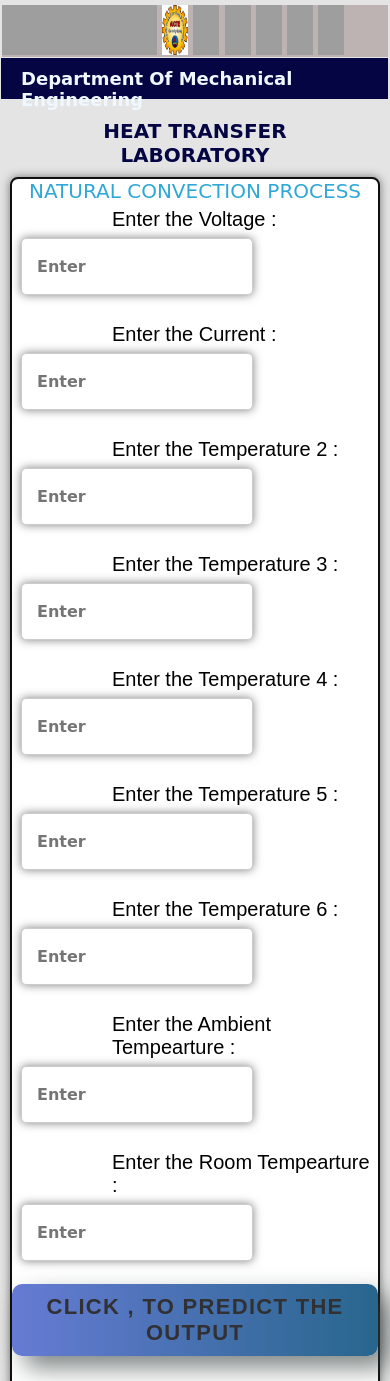
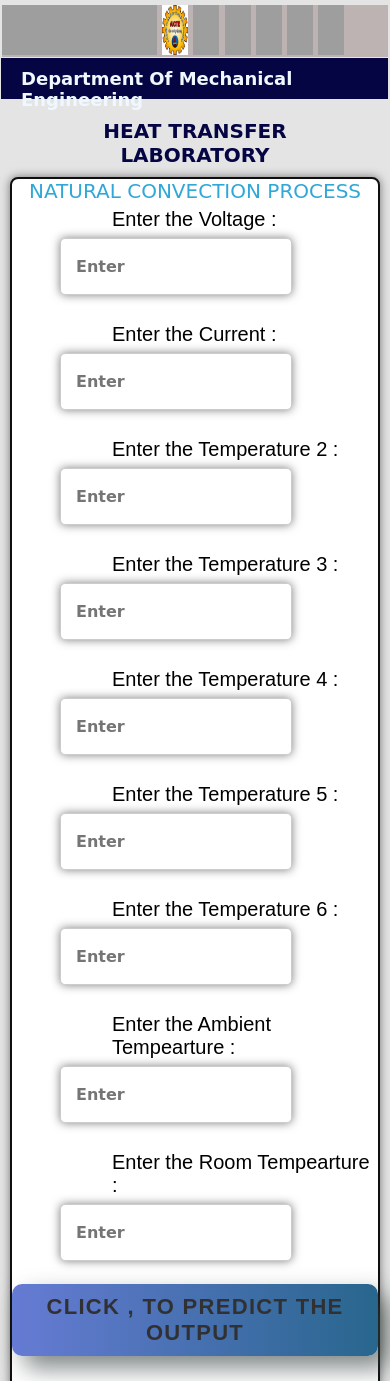
Before and after one commit to Syam916/majorproject, a Django app: page / in a window 390 px wide. Shown: the top 1381 px of the page. Run offline with Django 4.2, Linux system fonts and the light colour scheme; parts of the project's set-up code (start-up, migrations or seed data) failed here and were passed over; some web fonts are replaced; grey boxes are pictures that could not be loaded.

Commit message:
table done

```diff
--- a/static/styles/temp.css
+++ b/static/styles/temp.css
@@ -257,7 +257,7 @@ li a.active {
 
     .pic3{
         width: auto;
-        height: 1350px;
+        height: 1230px;
         border: 2px solid rgb(14, 15, 14);
         border-radius: 8px;
         background: white;
@@ -316,7 +316,7 @@ li a.active {
         flex-wrap: wrap;
         justify-content: space-between;
         margin: 2px 0 5px 0;
-        margin-left: 9px;
+        margin-left: 48px;
         height: 25px;
         width: 200px;
         outline: none;
@@ -349,9 +349,9 @@ li a.active {
         border: 1px solid  black;
         border-collapse: collapse;
         text-align: left;
-        padding: 5px;
+        padding: 2px;
         padding-left: 1px;
-        font-size:9px;
+        font-size:6px;
     }
     th{
         border: 1px solid black;
@@ -359,7 +359,7 @@ li a.active {
         border-collapse: collapse;
         padding-left: 2px;
         padding-bottom: 5px;
-        font-size: 7.5px;
+        font-size: 5px;
         font-weight: bolder;
     }
     .front{
```
Also changed, not shown: db.sqlite3.
